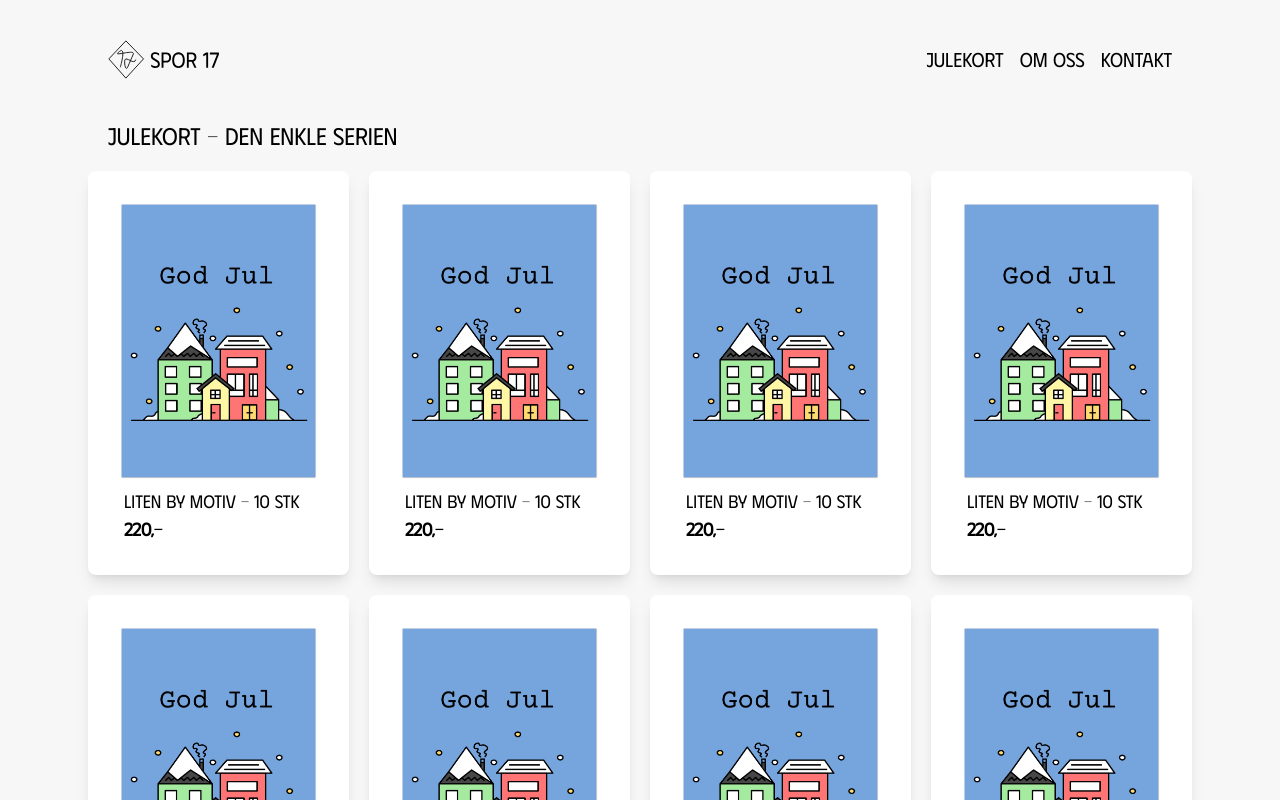
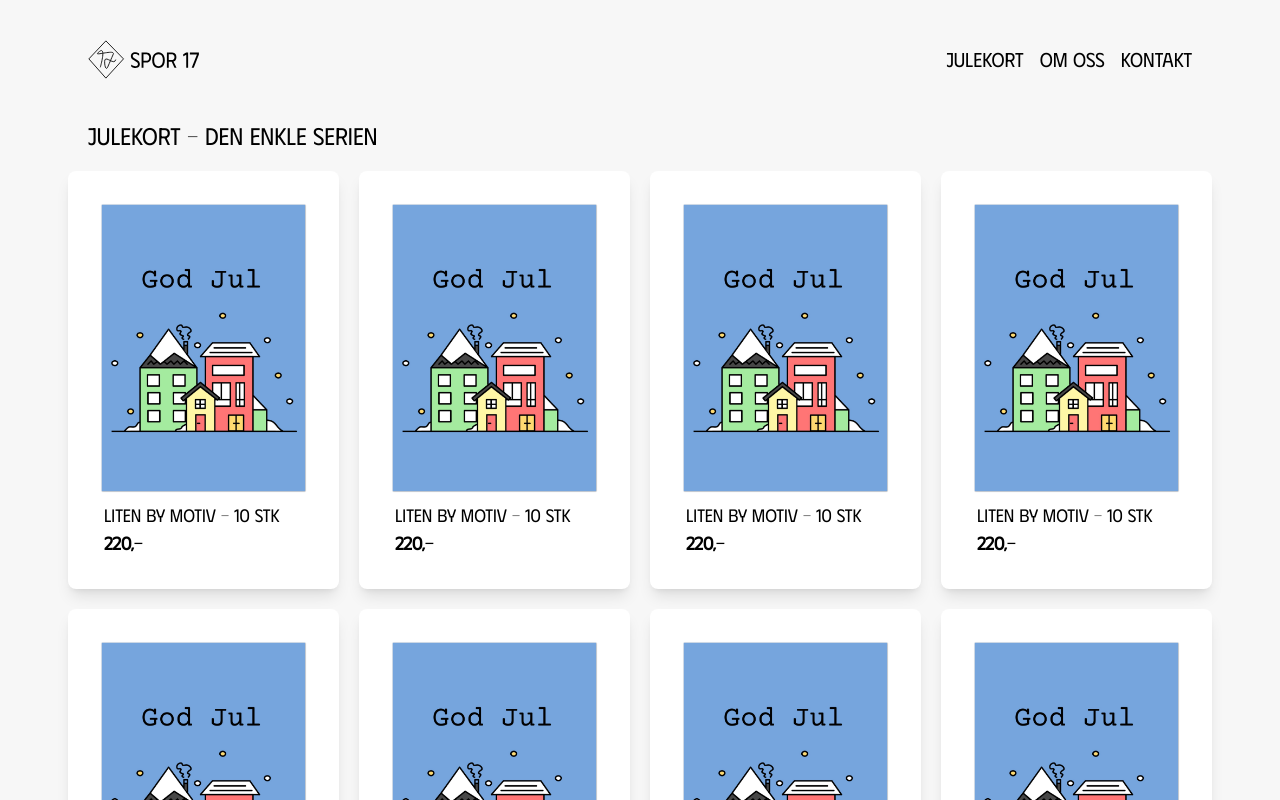
Before and after one commit to LillKonst/spor17, a React (Vite) app: page /AllProducts in a window 1280 px wide. Shown: the top 800 px of the page. Built offline with nearby package versions, Linux system fonts and the light colour scheme.

Commit message:
justert styling

```diff
--- a/src/App.tsx
+++ b/src/App.tsx
@@ -11,7 +11,7 @@ function App() {
 
 
   return (
-    <div className="bg-background h-screen p-5 px-10">
+    <div className="bg-background h-full p-5">
       <div className="container mx-auto px-12">
       <Routes>
         <Route path="/" element={<Layout />}>
```
